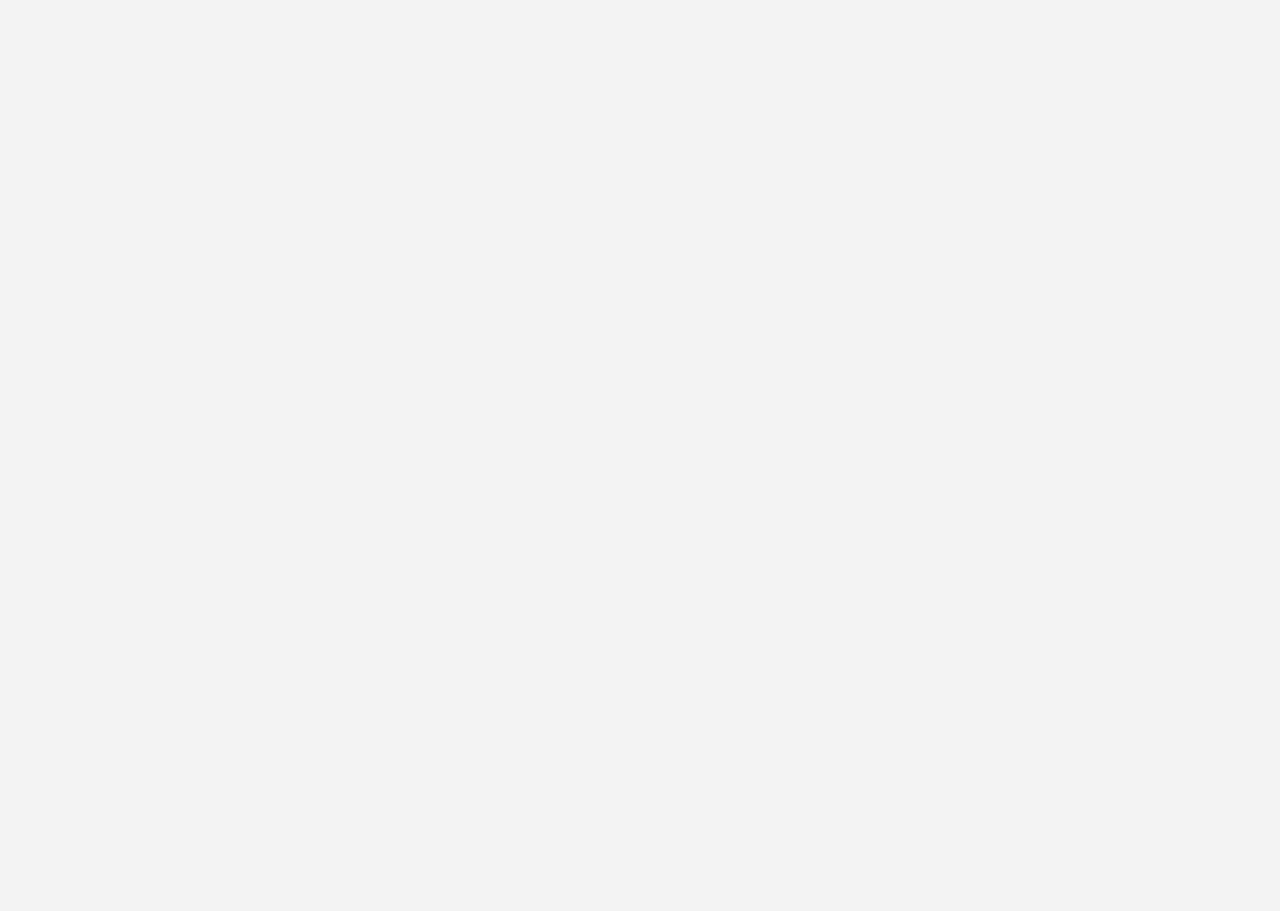
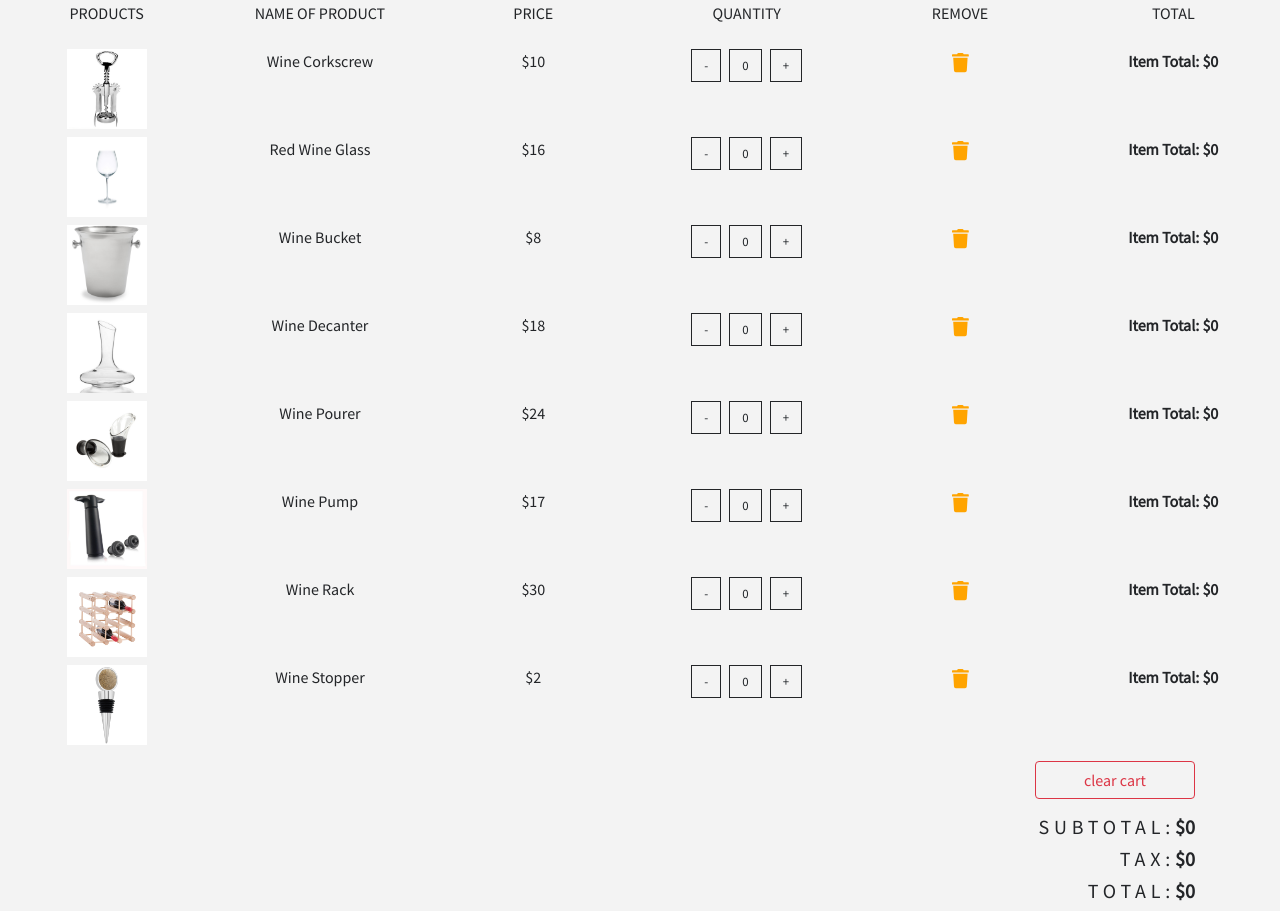
Before and after one commit to yulia-kh/wine-store, a React (Create React App) app: page /cart in a window 1280 px wide. Shown: the part 140-1051 px from the top of the page. Before the commit the page ends 800 px from the top, so only its background shows below. Built offline with nearby package versions, Linux system fonts and the light colour scheme.

Commit message:
Set up shopping cart

```diff
--- a/src/App.css
+++ b/src/App.css
@@ -25,3 +25,23 @@ body {
 .text-bright {
   color: var(--lightBlue);
 }
+
+.btn-black {
+  background: transparent;
+  text-transform: capitalize;
+  font-size: 0.8rem !important;
+  color: var(--mainDark);
+  border-radius: 0 !important;
+  border: 0.1rem solid var(--mainDark) !important;
+}
+
+.btn-black:hover {
+  background: var(--mainDark);
+  color: var(--mainWhite) !important;
+}
+
+.cart-icon {
+  cursor: pointer;
+  font-size: 1.2rem;
+  color: var(--mainYellow);
+}
--- a/src/App.js
+++ b/src/App.js
@@ -5,7 +5,7 @@ import 'bootstrap/dist/css/bootstrap.min.css';
 import Navbar from './components/Navbar';
 import ProductList from './components/ProductList';
 import Details from './components/Details';
-import Cart from './components/Cart';
+import Cart from './components/Cart/Cart';
 import PageNotFound from './components/PageNotFound';
 import Modal from './components/Modal';
 
--- a/src/components/Cart.js
+++ /dev/null
@@ -1,11 +0,0 @@
-import React, { Component } from 'react';
-
-export default class Cart extends Component {
-    render() {
-        return (
-            <div>
-                <h3>Hello from Cart</h3>
-            </div>
-        )
-    }
-}
--- /dev/null
+++ b/src/components/Cart/Cart.js
@@ -0,0 +1,33 @@
+import React, { Component } from 'react';
+import Title from '../Title';
+import CartColumns from './CartColumns';
+import EmptyCart from './EmptyCart';
+import { ProductConsumer } from '../../context';
+import CartList from './CartList';
+import CartTotal from './CartTotal';
+
+export default class Cart extends Component {
+  render() {
+    return (
+      <section>
+        <ProductConsumer>
+          {value => {
+            const { cart } = value;
+            if (cart.length > 0) {
+              return (
+                <>
+                  <Title name='your' title='cart' />
+                  <CartColumns />
+                  <CartList value={value} />
+                  <CartTotal value={value} />
+                </>
+              )
+            } else {
+              return <EmptyCart />
+            }
+          }}
+        </ProductConsumer>
+      </section>
+    )
+  }
+}
--- /dev/null
+++ b/src/components/Cart/CartColumns.js
@@ -0,0 +1,28 @@
+import React from 'react';
+
+export default function  CartColumns() {
+  return (
+    <div className='container-fluid text-center d-none d-lg-block'>
+      <div className='row'>
+        <div className='col-10 mx-auto col-lg-2'>
+          <p className='text-uppercase'>products</p>
+        </div>
+        <div className='col-10 mx-auto col-lg-2'>
+          <p className='text-uppercase'>name of product</p>
+        </div>
+        <div className='col-10 mx-auto col-lg-2'>
+          <p className='text-uppercase'>price</p>
+        </div>
+        <div className='col-10 mx-auto col-lg-2'>
+          <p className='text-uppercase'>quantity</p>
+        </div>
+        <div className='col-10 mx-auto col-lg-2'>
+          <p className='text-uppercase'>remove</p>
+        </div>
+        <div className='col-10 mx-auto col-lg-2'>
+          <p className='text-uppercase'>total</p>
+        </div>
+      </div>
+    </div>
+  )
+}
--- /dev/null
+++ b/src/components/Cart/CartItem.js
@@ -0,0 +1,51 @@
+import React from 'react';
+import { FontAwesomeIcon } from '@fortawesome/react-fontawesome';
+import { faTrash } from '@fortawesome/free-solid-svg-icons';
+
+export default function CartItem({ item, value}) {
+  const { id, title, img, price, count, total} = item;
+  const { increment, decrement, removeItem } = value;
+  return (
+    <div className='row my-2 text-capitalize text-center'>
+      <div className='col-10 mx-auto col-lg-2'>
+        <img
+          src={img}
+          style={{ width: '5rem', height: '5rem'}}
+          className='img-fluid'
+          alt={title}
+        />
+      </div>
+
+      <div className='col-10 mx-auto col-lg-2'>
+        <span className='d-lg-none'>product: </span>
+        {title}
+      </div>
+
+      <div className='col-10 mx-auto col-lg-2'>
+        <span className='d-lg-none'>price: </span>
+        ${price}
+       </div>
+
+       <div className='col-10 mx-auto col-lg-2 my-2 my-lg-0'>
+         <div className='d-flex justify-content-center'>
+           <div>
+             <span className='btn btn-black mx-1' onClick={() => decrement(id)}>-</span>
+             <span className='btn btn-black mx-1'>{count}</span>
+             <span className='btn btn-black mx-1' onClick={() => increment(id)}>+</span>
+           </div>
+         </div>
+       </div>
+
+       <div className='col-10 mx-auto col-lg-2'>
+          <div className='cart-icon' onClick={() => removeItem}>
+            <FontAwesomeIcon icon={faTrash} />
+          </div>
+       </div>
+
+       <div className='col-10 mx-auto col-lg-2'>
+         <strong>item total: ${total}</strong>
+       </div>
+
+    </div>
+  )
+}
--- /dev/null
+++ b/src/components/Cart/CartList.js
@@ -0,0 +1,14 @@
+import React from 'react';
+import CartItem from './CartItem';
+
+export default function CartList({ value }) {
+  const { cart } = value;
+
+  return (
+    <div className='container-fluid'>
+      {cart.map(item => {
+        return <CartItem key={item.id} item={item} value={value}/>
+      })}
+    </div>
+  )
+}
--- /dev/null
+++ b/src/components/Cart/CartTotal.js
@@ -0,0 +1,37 @@
+import React from 'react';
+import { Link } from 'react-router-dom';
+
+export default function CartTotal({ value }) {
+  const { cartSubTotal, cartTax, cartTotal, clearCart } = value;
+  return (
+    <>
+      <div className='container'>
+        <div className='row'>
+          <div className='col-10 mt-2 ml-sm-5 ml-md-auto col-sm-8 text-capitalize text-right'>
+            <Link to='/'>
+              <button
+                className='btn btn-outline-danger text-uppercae mb-3 px-5'
+                type='button'
+                onClick={() => clearCart()}
+              >
+                clear cart
+              </button>
+            </Link>
+            <h5>
+              <span className='text-title'>subtotal:</span>
+              <strong>${cartSubTotal}</strong>
+            </h5>
+            <h5>
+              <span className='text-title'>tax:</span>
+              <strong>${cartTax}</strong>
+            </h5>
+            <h5>
+              <span className='text-title'>total:</span>
+              <strong>${cartTotal}</strong>
+            </h5>
+          </div>
+        </div>
+      </div>
+    </>
+  )
+}
--- /dev/null
+++ b/src/components/Cart/EmptyCart.js
@@ -0,0 +1,13 @@
+import React from 'react';
+
+export default function  EmptyCart() {
+  return (
+    <div className='container mt-5'>
+      <div className='row'>
+        <div className='col-10 mx-auto text-center text-title'>
+          Your cart is empty
+        </div>
+      </div>
+    </div>
+  )
+}
--- /dev/null
+++ b/src/components/Cart/package.json
@@ -0,0 +1,3 @@
+{
+    "main": "Cart.js"
+}
--- a/src/components/Navbar.js
+++ b/src/components/Navbar.js
@@ -4,7 +4,6 @@ import { FontAwesomeIcon } from '@fortawesome/react-fontawesome';
 import { faWineGlassAlt, faShoppingCart } from '@fortawesome/free-solid-svg-icons';
 import styled from 'styled-components';
 import { ButtonContainer } from './Button';
-import { ProductConsumer } from '../context';
 
 export default class Navbar extends Component {
     render() {
--- a/src/context.js
+++ b/src/context.js
@@ -6,10 +6,13 @@ const ProductContext = React.createContext();
 class ProductProvider extends Component {
   state = {
     products: [],
-    detailProduct,
-    cart: [],
+    detailProduct: detailProduct,
+    cart: storeProducts,
     modalOpen: false,
-    modalProduct: detailProduct
+    modalProduct: detailProduct,
+    cartSubTotal: 0,
+    cartTax: 0,
+    cartTotal: 0
   }
 
   componentDidMount() {
@@ -70,6 +73,22 @@ class ProductProvider extends Component {
     })
   }
 
+  increment = id => {
+    console.log('this is increment method')
+  }
+
+  decrement = id => {
+    console.log('this is decrement method')
+  }
+
+  removeItem = id => {
+    console.log('item removed')
+  }
+
+  clearCart = () => {
+    console.log('cart was cleared')
+  }
+
   render() {
     return (
       <ProductContext.Provider value={{
@@ -77,7 +96,11 @@ class ProductProvider extends Component {
         handleDetail: this.handleDetail,
         addToCart: this.addToCart,
         openModal: this.openModal,
-        closeModal: this.closeModal
+        closeModal: this.closeModal,
+        increment: this.increment,
+        decrement: this.decrement,
+        removeItem: this.removeItem,
+        clearCart: this.clearCart
       }}>
         {this.props.children}
       </ProductContext.Provider>
```
